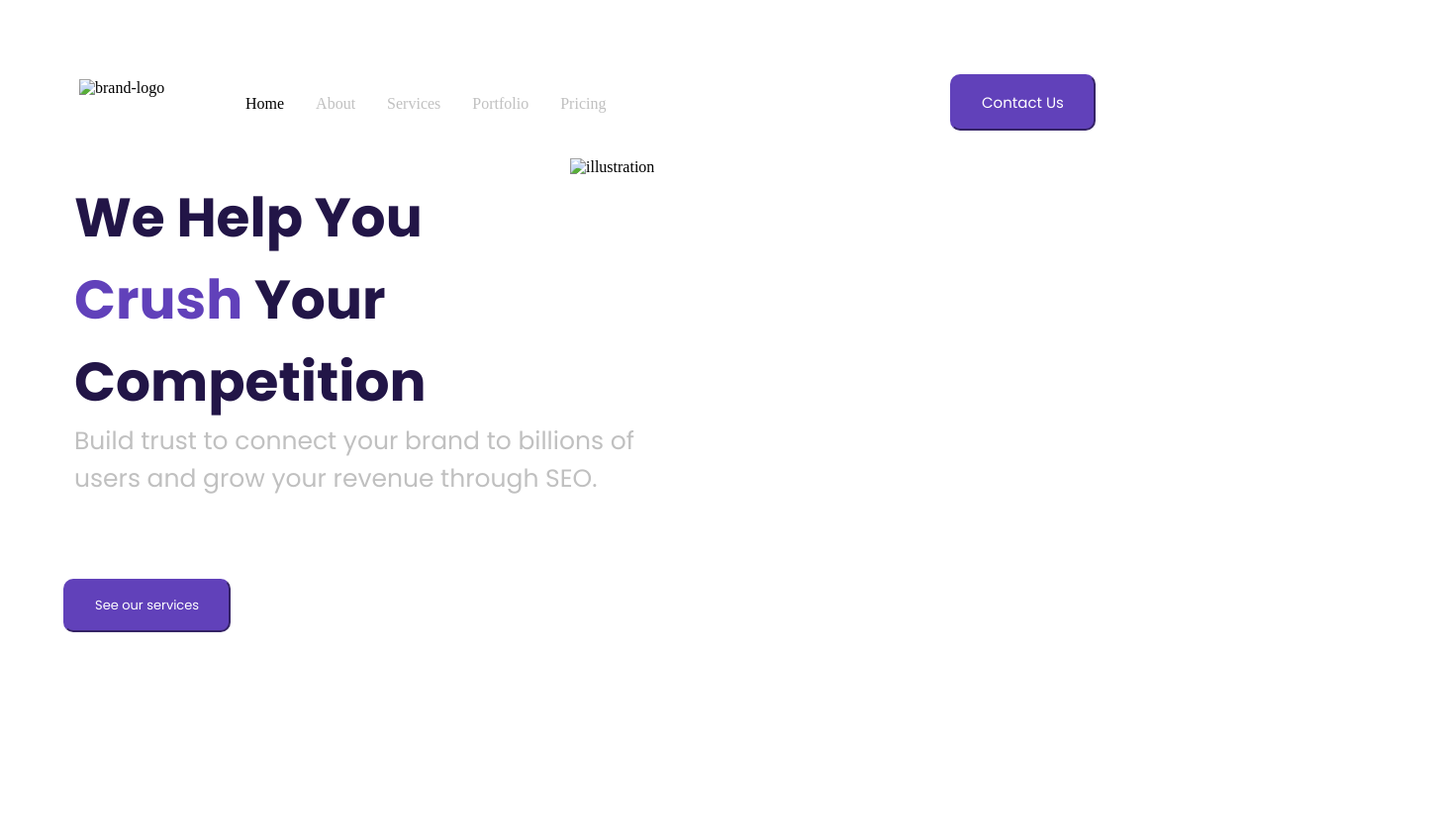
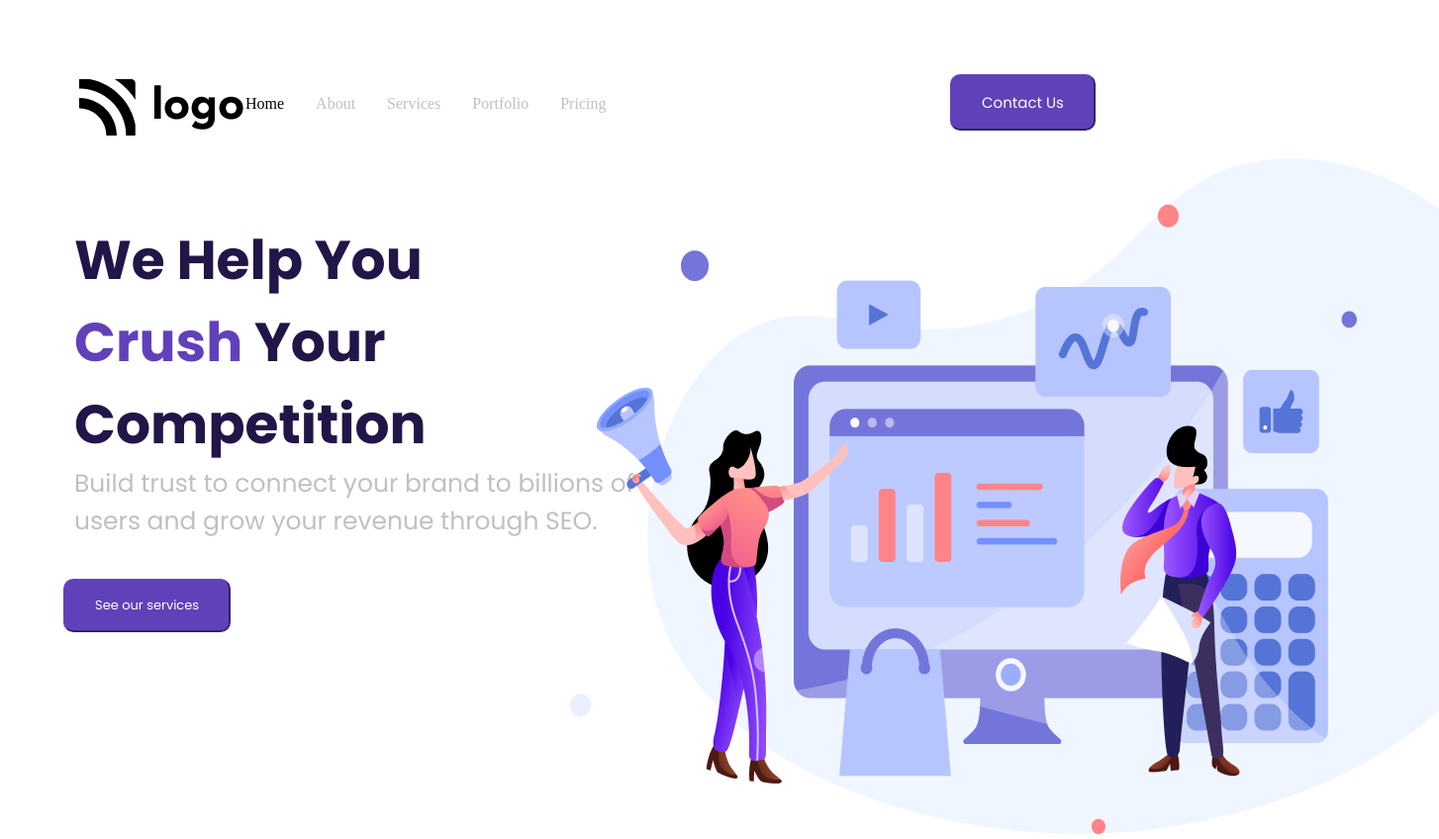
Before and after one commit to AnuJagadish/SEOMASTERPROJECT1, a plain HTML site: page index.html in a window 1280 px wide. Shown: the whole page at 99% size, 1454 px wide, since content can reach past the window. Before the commit the page ends 800 px from the top, so only its background shows below. Drawn offline with Linux system fonts and the light colour scheme.

Commit message:
Add files via upload

```diff
--- a/index.html
+++ b/index.html
@@ -21,7 +21,7 @@
         <section aria-label="navbar">
             <nav class="navbar-container">
                 <div class=" image1">
-                    <img src="./assets/Logo.png" alt="brand-logo" />
+                    <img src="Logo.png" alt="brand-logo" />
                 </div>
                 <div class="grow-list">
                     <ul class="list">
@@ -52,7 +52,7 @@
                 </div>
                 <!-- Right Text -->
                 <div class="img1">
-                    <img src="./assets/Header Illustration.png" alt="illustration" />
+                    <img src="Header Illustration.png" alt="illustration" />
                 </div>
             </div>
         </section>
```
